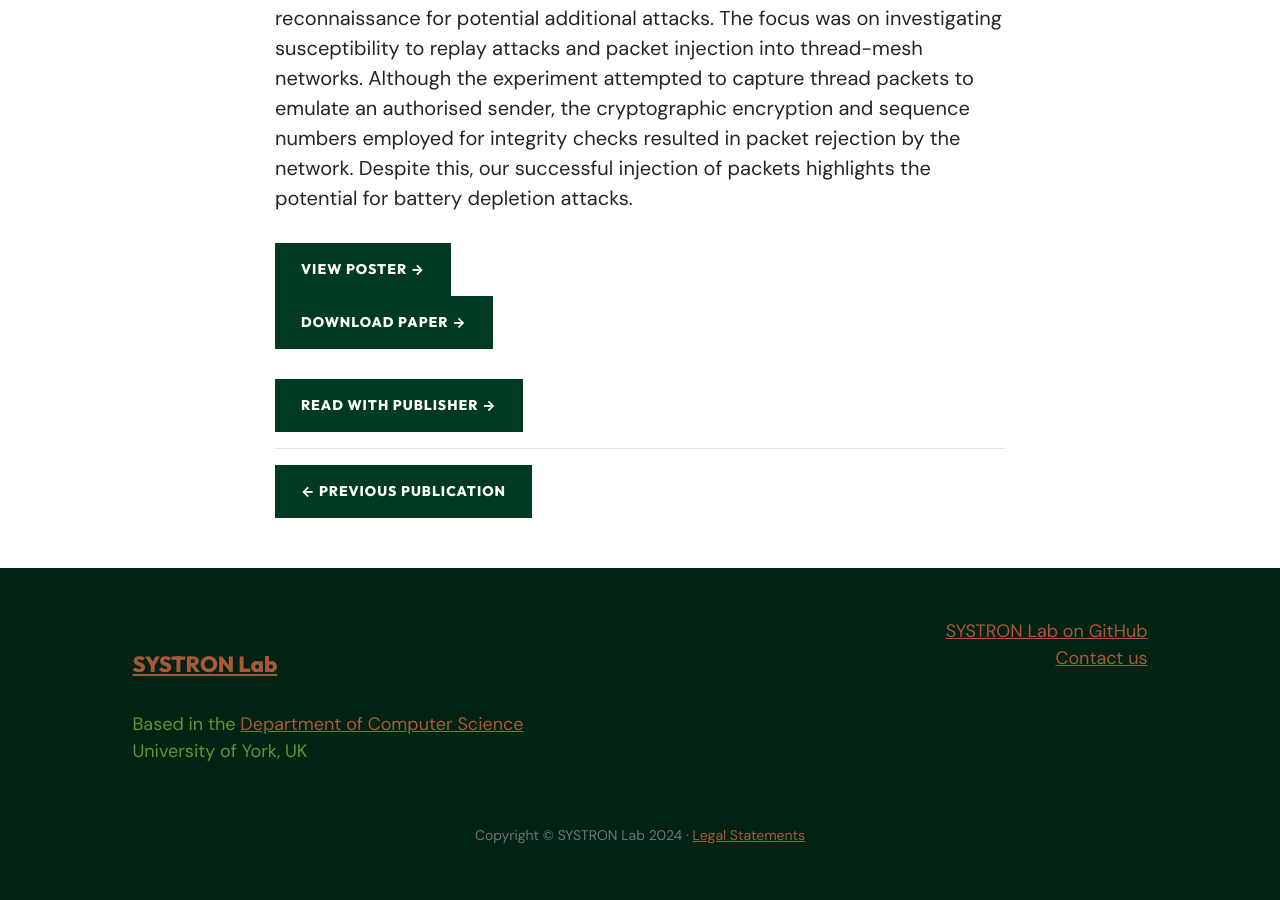
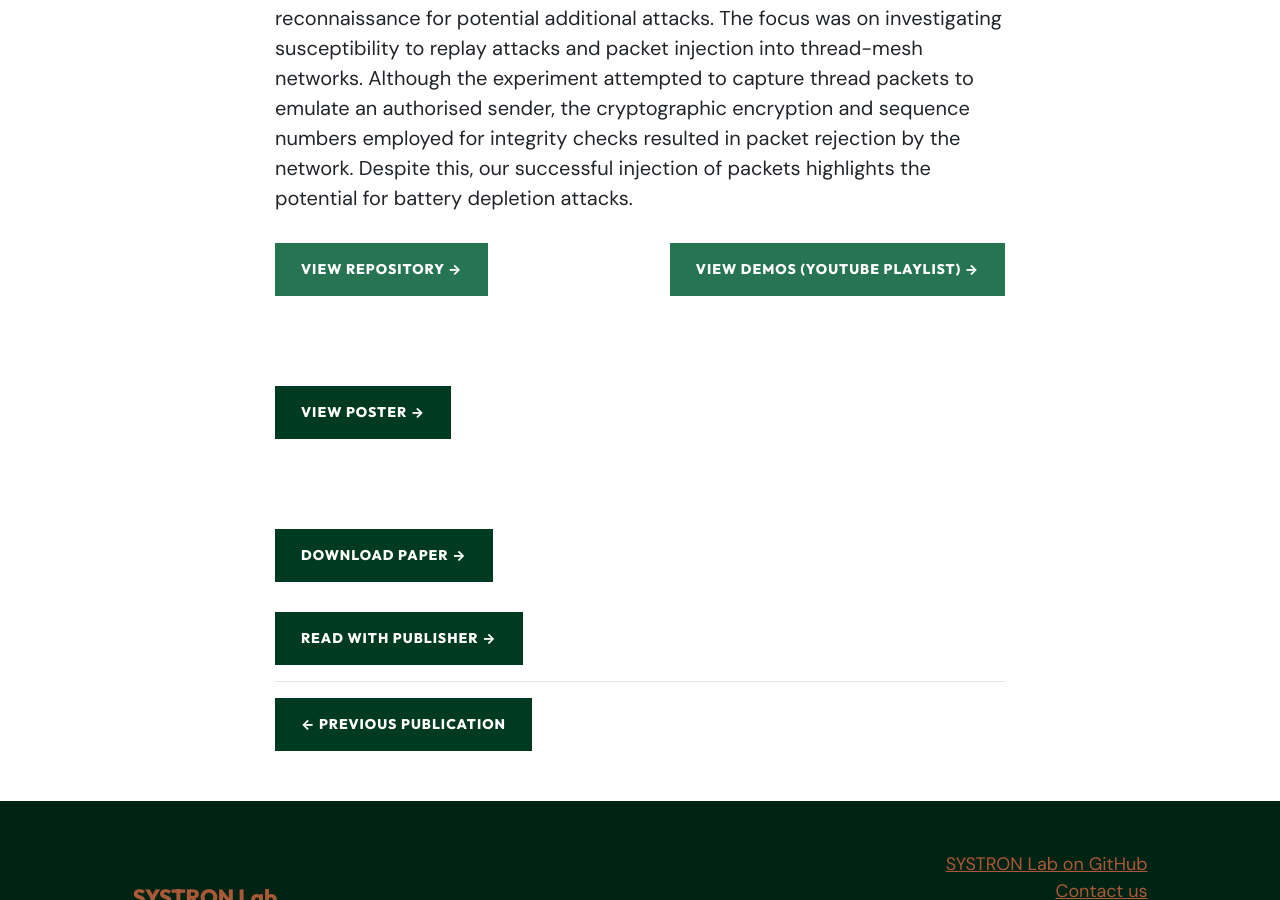
Before and after one commit to xohaeb/systronlab.github.io, a Jekyll site: the page built from _publications/2024-battery-depletion-attack-through-packet-injection.md, in a window 1280 px wide and 900 px high, scrolled down 869 px. Built offline with Jekyll 4.4.1, drawn with Linux system fonts in a browser that asks for light colours.

Commit message:
Add supplementary detail to recent paper

```diff
--- a/_publications/2024-battery-depletion-attack-through-packet-injection.md
+++ b/_publications/2024-battery-depletion-attack-through-packet-injection.md
@@ -14,5 +14,9 @@ file: "/files/publications/2024-battery-depletion-attack-through-packet-injectio
 In the rapidly expanding landscape of Internet of Things (IoT) device manufacturing and deployment, concerns about security have become prominent. This demonstration involves practical attacks on a thread-mesh network within a controlled environment, exploiting vulnerabilities in various components of the Thread network stack. Our attack vectors successfully identified nearby Thread networks and devices by gathering 2-byte Personal Area Network ID (PAN ID) and device frequency information, serving as reconnaissance for potential additional attacks. The focus was on investigating susceptibility to replay attacks and packet injection into thread-mesh networks. Although the experiment attempted to capture thread packets to emulate an authorised sender, the cryptographic encryption and sequence numbers employed for integrity checks resulted in packet rejection by the network. Despite this, our successful injection of packets highlights the potential for battery depletion attacks.
 
 <div class="clearfix">
+    <a class="btn btn-secondary float-left" href="https://github.com/SystronLab/ThreadBatteryAttack/" target="_blank">View Repository &rarr;</a>
+    <a class="btn btn-secondary float-right" href="https://www.youtube.com/playlist?list=PLLdryWn5PKavOXsef-qLGpMRhmR3wfp8l" target="_blank">View Demos (YouTube Playlist) &rarr;</a>
+</div><br>
+<div class="clearfix">
     <a class="btn btn-primary float-left" href="/files/publications/2024-poster-battery-depletion-attack-through-packet-injection-on-iot-thread-mesh-network.pdf">View Poster &rarr;</a>
-</div>
+</div><br>
```
Also changed, not shown: 1 other file.
